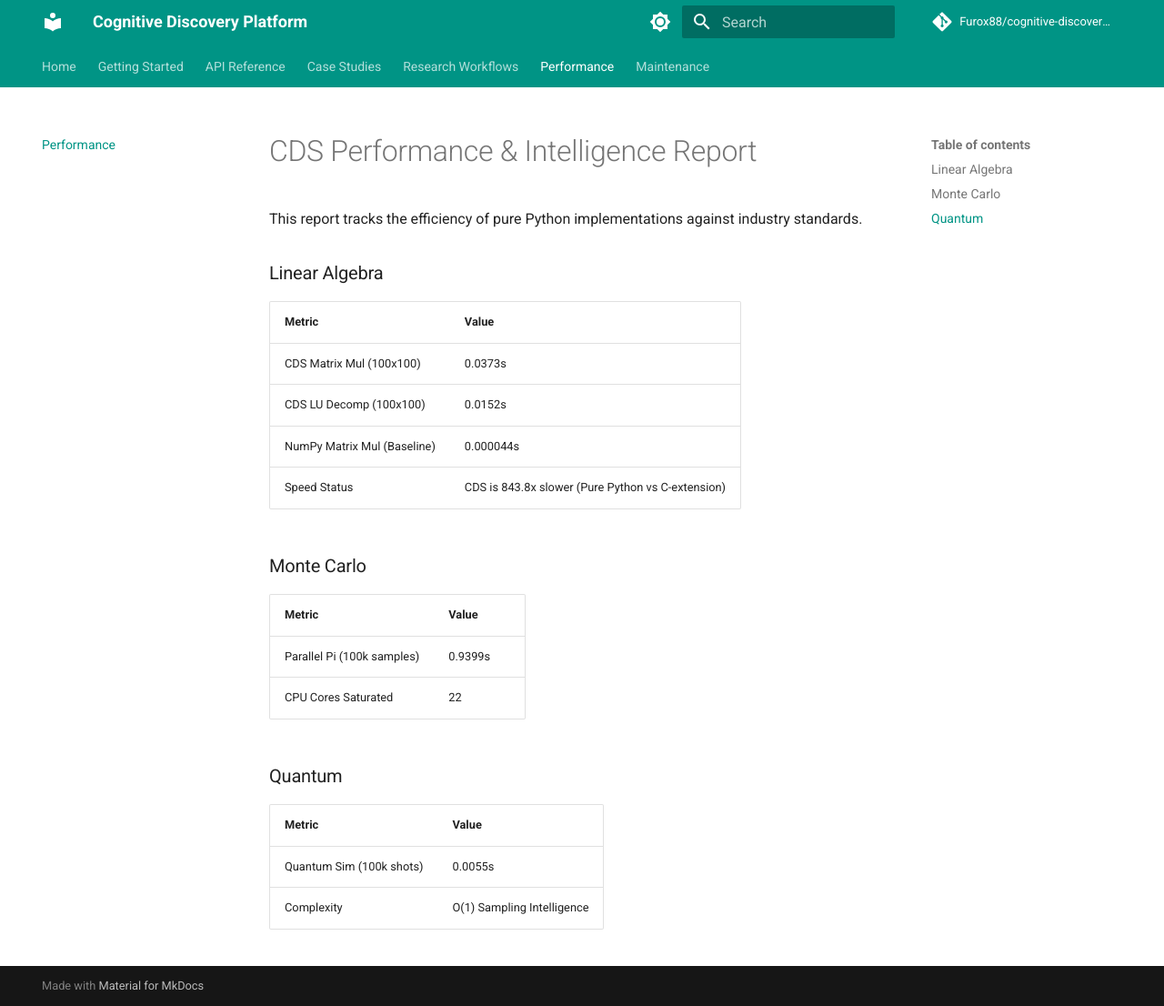
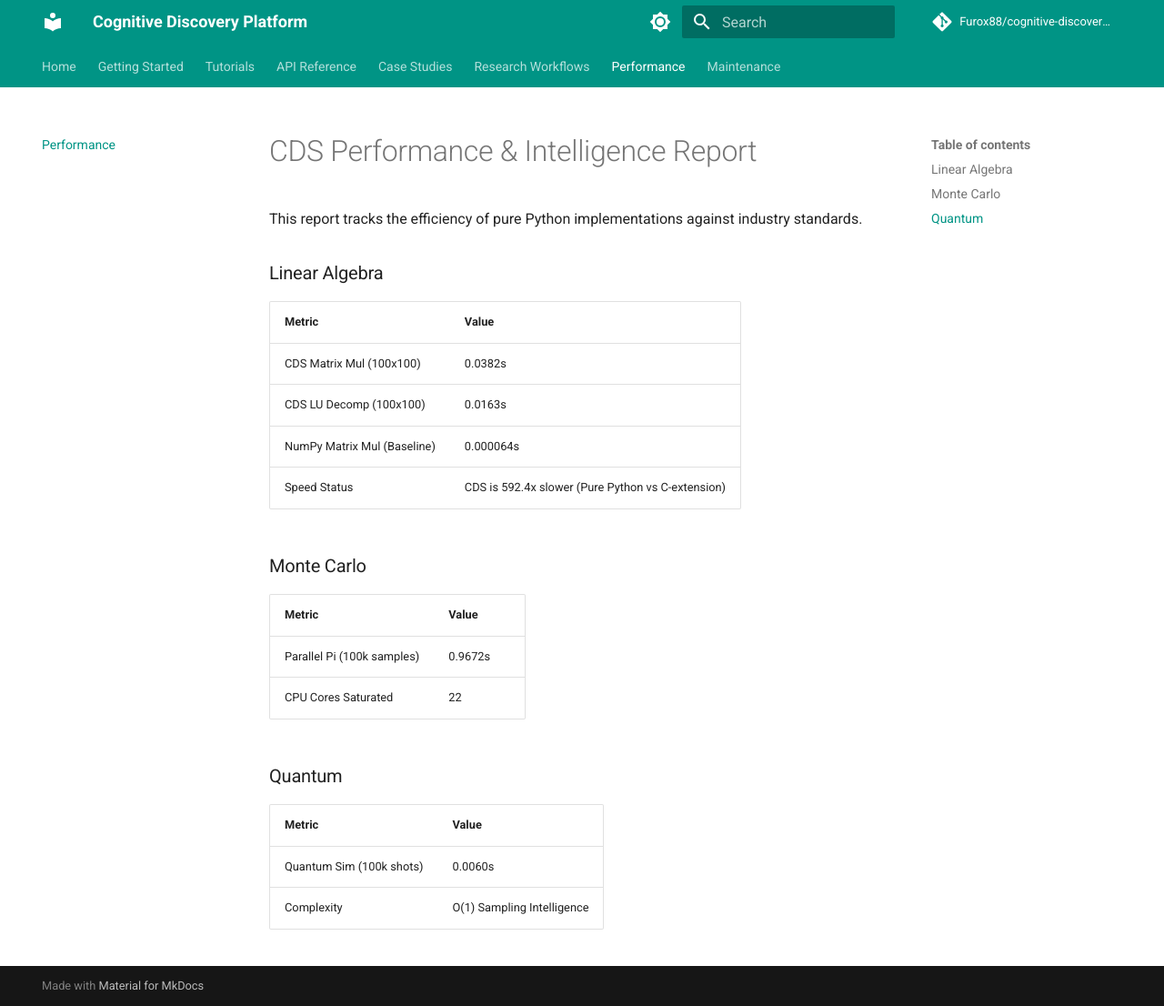
Before and after one commit to Furox88/cognitive-discovery-system, an MkDocs documentation site: the page built from docs/benchmarks.md, in a window 1280 px wide and 1106 px high. Shown: the whole window at 91% size. Built offline with MkDocs 1.6.1 and Material for MkDocs 9.7.7, drawn with Linux system fonts in a browser that asks for light colours; comment, search, counter and statistics services are not loaded.

Commit message:
feat: restore 100% pure Python profile by converting notebooks to Markdown tutorials

```diff
--- a/docs/benchmarks.md
+++ b/docs/benchmarks.md
@@ -5,19 +5,19 @@
 ### Linear Algebra
 | Metric | Value |
 |--------|-------|
-| CDS Matrix Mul (100x100) | 0.0373s |
-| CDS LU Decomp (100x100) | 0.0152s |
-| NumPy Matrix Mul (Baseline) | 0.000044s |
-| Speed Status | CDS is 843.8x slower (Pure Python vs C-extension) |
+| CDS Matrix Mul (100x100) | 0.0382s |
+| CDS LU Decomp (100x100) | 0.0163s |
+| NumPy Matrix Mul (Baseline) | 0.000064s |
+| Speed Status | CDS is 592.4x slower (Pure Python vs C-extension) |
 
 ### Monte Carlo
 | Metric | Value |
 |--------|-------|
-| Parallel Pi (100k samples) | 0.9399s |
+| Parallel Pi (100k samples) | 0.9672s |
 | CPU Cores Saturated | 22 |
 
 ### Quantum
 | Metric | Value |
 |--------|-------|
-| Quantum Sim (100k shots) | 0.0055s |
+| Quantum Sim (100k shots) | 0.0060s |
 | Complexity | O(1) Sampling Intelligence |
--- a/mkdocs.yml
+++ b/mkdocs.yml
@@ -43,6 +43,10 @@
 nav:
   - Home: index.md
   - Getting Started: getting-started.md
+  - Tutorials:
+      - Quick Start: tutorials/quick_start.md
+      - Hypothesis Engine: tutorials/hypothesis_demo.md
+      - Quantum Lab: tutorials/quantum_demo.md
   - API Reference:
       - Overview: api-reference.md
       - Auto-Generated Reference: api.md
```
Also changed, not shown: README.md (+1 -1 lines), docs/tutorials/hypothesis_demo.md (added, +44 -0 lines), docs/tutorials/quantum_demo.md (added, +31 -0 lines), docs/tutorials/quick_start.md (added, +43 -0 lines), 3 other files.
